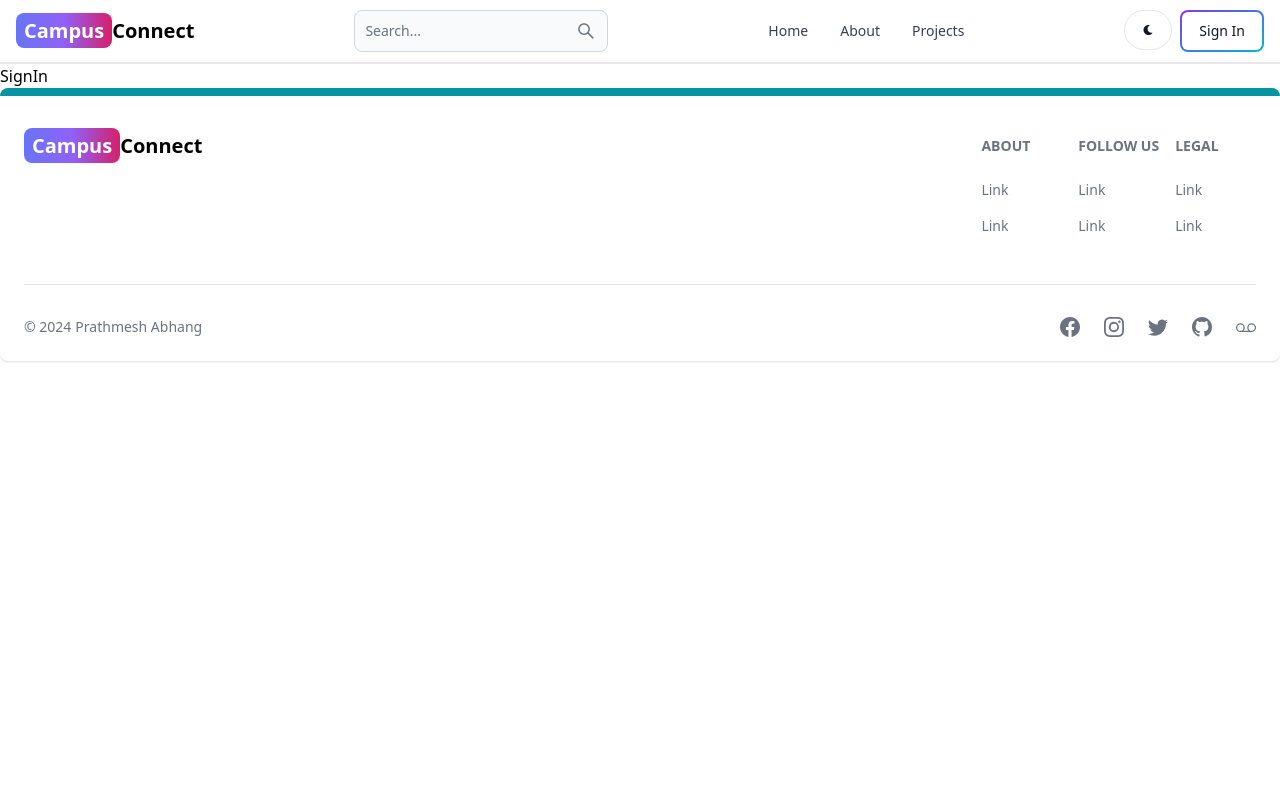
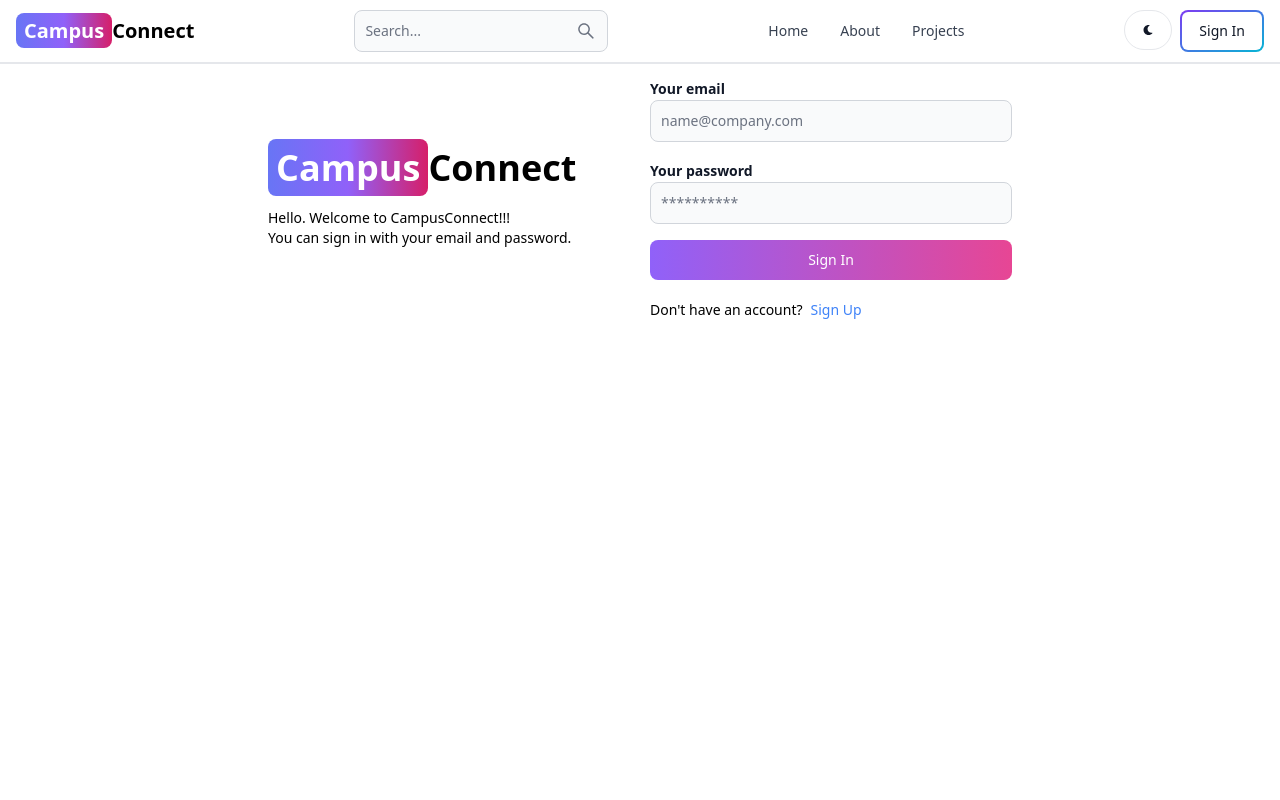
Before and after one commit to Prath-999/MERN, a React (Vite) app in the folder client/: page /sign-in in a window 1280 px wide. Shown: the top 800 px of the page. Built offline with nearby package versions, Linux system fonts and the light colour scheme.

Commit message:
Completed signin functionality

```diff
--- a/client/src/pages/SignIn.jsx
+++ b/client/src/pages/SignIn.jsx
@@ -1,9 +1,105 @@
-import React from 'react'
+import { Alert, Button, Label, Spinner, TextInput } from 'flowbite-react'
+import React, { useState } from 'react'
+import { Link, useNavigate } from 'react-router-dom'
 
 export default function SignIn() {
+  const [formdata, setFormData]=useState({});
+  const [errorMessage, setErrorMessage]=useState(null);
+  const [loading, setLoading]=useState(false);
+  const navigate=useNavigate()
+  const handleChange=(e)=>{
+    setFormData({...formdata, [e.target.id]:e.target.value.trim()})
+  }
+
+  const handleSubmit=async(e)=>{
+    e.preventDefault();
+    if(!formdata.email || !formdata.password){
+      return setErrorMessage("Please fill out all fields!")
+    }
+    try{
+      setLoading(true);
+      setErrorMessage(null);
+      const res=await fetch('/api/auth/signin',{
+        method:'POST',
+        headers:{'Content-type':'application/json'},
+        body:JSON.stringify(formdata),
+      })
+      const data=await res.json();
+      if(data.success === false){
+        setLoading(false)
+        return setErrorMessage(data.message)
+      }
+      setLoading(false)
+      if(res.ok){
+        navigate('/');
+      }
+    } catch(error){
+      setErrorMessage(error.message)
+      setLoading(false)
+    }
+  }
   return (
-    <div>
-      SignIn
+    <div className='min-h-screen mt-50'>
+      <div className='flex p-3 max-w-3xl mx-auto flex-col md:flex-row md:items-center gap-5'>
+        {/*left side of signIn page*/}
+        <div className='flex-1'>
+          <Link to="/" className='font-bold dark:text-white text-4xl'>
+            <span className='px-2 py-1 bg-gradient-to-r from-indigo-500 via-purple-500 to-pink-600
+              rounded-lg text-white'>Campus
+            </span>
+            Connect
+          </Link>
+          <p className='text-sm mt-5'>Hello. Welcome to CampusConnect!!!</p>
+          <p className='text-sm'>You can sign in with your email and password.</p>
+        </div>
+        {/*right side of signIn page*/}
+        <div className='flex-1'>
+          <form className='flex flex-col gap-4' onSubmit={handleSubmit}>
+
+            <div>
+              <Label className='font-bold' value='Your email'></Label>
+              <TextInput type='email'
+              placeholder='name@company.com'
+              id='email'
+              onChange={handleChange}
+              />
+            </div>
+            <div>
+              <Label className='font-bold' value='Your password'></Label>
+              <TextInput type='password'
+              placeholder='**********'
+              id='password'
+              onChange={handleChange}
+              />
+            </div>
+            <Button gradientDuoTone='purpleToPink' type='submit' disabled={loading}>
+              {
+                loading ? (
+                  <>
+                    <Spinner size='sm'></Spinner>
+                    <span className='pl-3'>Loading...</span>
+                  </>
+                ) : 'Sign In'
+              }
+            </Button>
+          </form>
+          <div className='flex gap-2 text-sm mt-5'>
+            <span>
+              Don't have an account?
+            </span>
+            <Link to='/sign-up' className='text-blue-500'>
+              Sign Up
+            </Link>
+          </div>
+          {
+            errorMessage && (
+              <Alert className='mt-5' color='failure'>
+                {errorMessage}
+              </Alert>
+            )
+          }
+        </div>
+      </div>
     </div>
   )
 }
```
